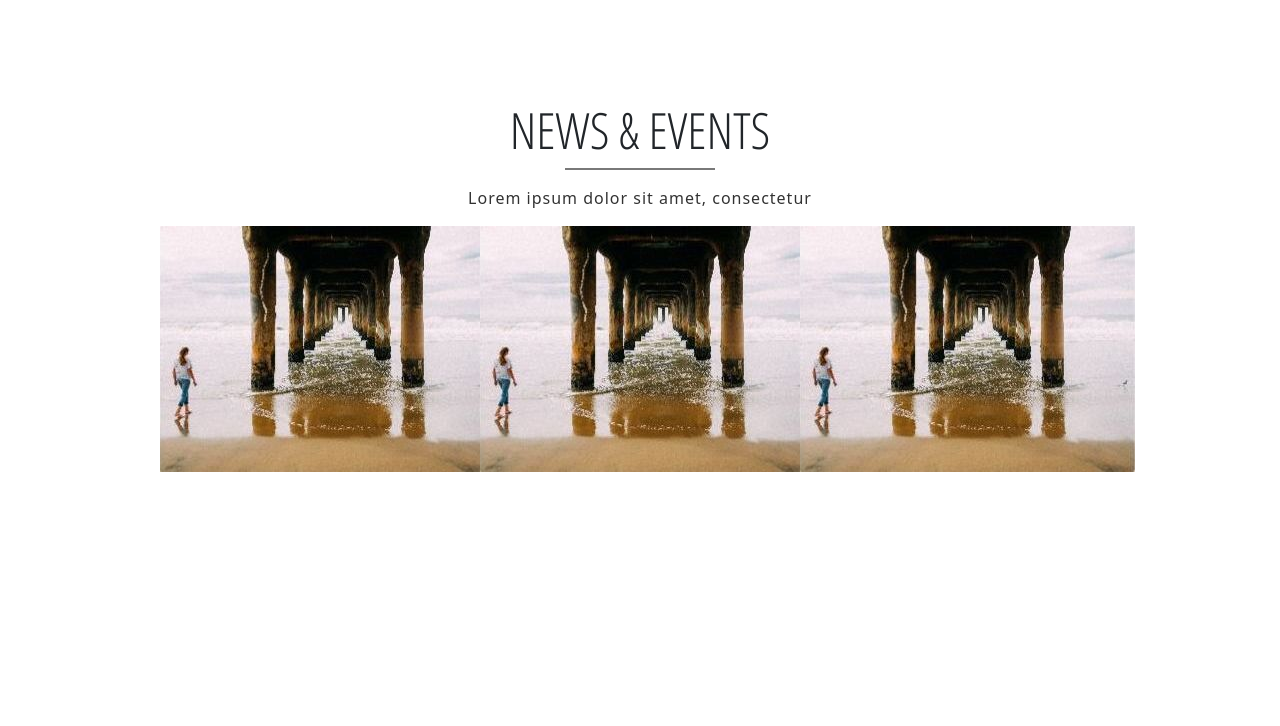
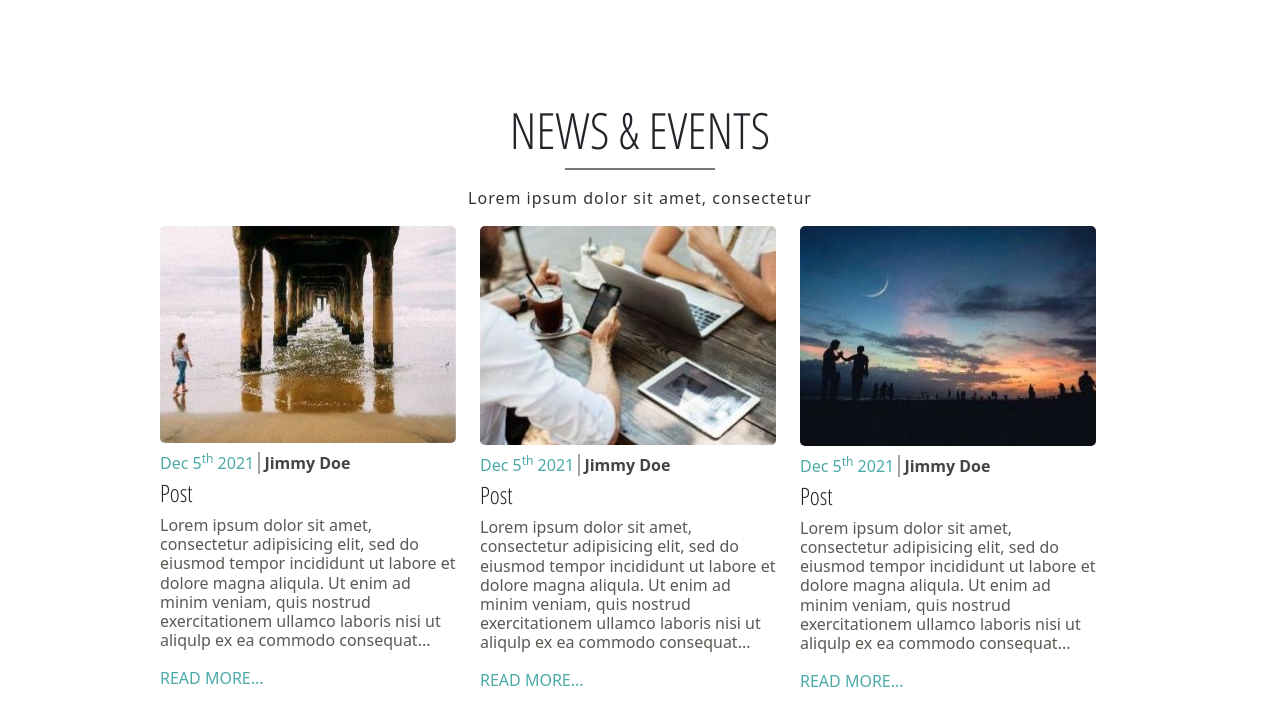
Before and after one commit to xakepa/best-apps, a website: page index.html in a window 1280 px wide. Shown: the part 3798-4524 px from the top of the page. Before the commit the page ends 4270 px from the top, so only its background shows below. Drawn offline with nearby package versions, Linux system fonts and the light colour scheme.

Commit message:
section events added

```diff
--- a/index.html
+++ b/index.html
@@ -430,20 +430,86 @@
 
         <div class="posts row justify-content-center">
           <article class="post col-3">
-            <div class="post-image">
+            <div class="post-image mb-2">
               <img src="images/post1.jpg" alt="post-image">
+            </div>
+
+            <div class="date-name mb-1">
+              <span>Dec 5<sup>th</sup> 2021</span>
+              <span>Jimmy Doe</span>
+            </div>
+
+            <div class="post__entry">
+              <div class="post-title">
+                <h4>Post</h4>
+              </div>
+
+              <div class="post">
+                <p>Lorem ipsum dolor sit amet, consectetur adipisicing elit, sed do eiusmod tempor incididunt
+                  ut labore et dolore magna aliqula. Ut enim ad minim veniam, quis nostrud exercitationem
+                  ullamco laboris nisi ut aliqulp ex ea commodo consequat...
+                </p>
+              </div>
+            </div>
+
+            <div class="post-actions">
+              <button>Read more...</button>
             </div>
           </article>
 
           <article class="post col-3">
-            <div class="post-image">
-              <img src="images/post1.jpg" alt="post-image">
+            <div class="post-image mb-2">
+              <img src="images/post2.jpg" alt="post-image">
+            </div>
+
+            <div class="date-name mb-1">
+              <span>Dec 5<sup>th</sup> 2021</span>
+              <span>Jimmy Doe</span>
+            </div>
+
+            <div class="post__entry">
+              <div class="post-title">
+                <h4>Post</h4>
+              </div>
+
+              <div class="post">
+                <p>Lorem ipsum dolor sit amet, consectetur adipisicing elit, sed do eiusmod tempor incididunt
+                  ut labore et dolore magna aliqula. Ut enim ad minim veniam, quis nostrud exercitationem
+                  ullamco laboris nisi ut aliqulp ex ea commodo consequat...
+                </p>
+              </div>
+            </div>
+
+            <div class="post-actions">
+              <button>Read more...</button>
             </div>
           </article>
 
           <article class="post col-3">
-            <div class="post-image">
-              <img src="images/post1.jpg" alt="post-image">
+            <div class="post-image mb-2">
+              <img src="images/post3.jpg" alt="post-image">
+            </div>
+
+            <div class="date-name mb-1">
+              <span>Dec 5<sup>th</sup> 2021</span>
+              <span>Jimmy Doe</span>
+            </div>
+
+            <div class="post__entry">
+              <div class="post-title">
+                <h4>Post</h4>
+              </div>
+
+              <div class="post">
+                <p>Lorem ipsum dolor sit amet, consectetur adipisicing elit, sed do eiusmod tempor incididunt
+                  ut labore et dolore magna aliqula. Ut enim ad minim veniam, quis nostrud exercitationem
+                  ullamco laboris nisi ut aliqulp ex ea commodo consequat...
+                </p>
+              </div>
+            </div>
+
+            <div class="post-actions">
+              <button>Read more...</button>
             </div>
           </article>
         </div>
--- a/styles/style.css
+++ b/styles/style.css
@@ -471,3 +471,41 @@ h4 {
 button.btn-buy:hover {
   background: transparent;
 }
+
+.post-image img {
+  width: 100%;
+  height: 100;
+  border-radius: 5px;
+}
+
+.date-name span:first-child {
+  color: #4baaa9;
+  border-right: 2px solid rgba(139, 139, 139, 0.788);
+  padding-right: 4px;
+}
+
+.date-name span:last-child {
+  color: #444541;
+  font-weight: 600;
+}
+
+.posts {
+  margin-bottom: 100px;
+}
+
+.post p {
+  line-height: 1.2;
+  color: #585b54;
+}
+
+.post-actions button {
+  text-transform: uppercase;
+  color: #4baaa9;
+  border: none;
+  padding: 0 0 5px;
+  background: none;
+}
+
+.post-actions button:hover {
+  border-bottom: 3px solid #4baaa9;
+}
```
